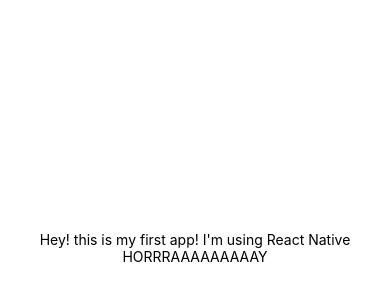
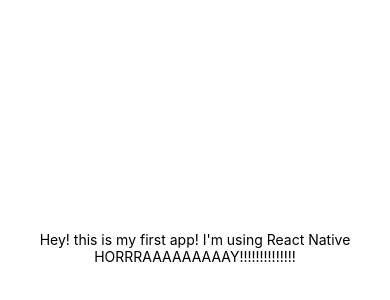
Before and after one commit to essensift/myreact, a React Native app: screen / in a window 390 px wide. Shown: the part 174-474 px from the top of the page. Built offline with nearby package versions, Linux system fonts and the light colour scheme.

Commit message:
commit test 3

```diff
--- a/App.js
+++ b/App.js
@@ -6,7 +6,7 @@
     return (
       <View style={styles.container}>
         <Text>Hey! this is my first app! I'm using React Native</Text>
-        <Text>HORRRAAAAAAAAAY</Text>
+        <Text>HORRRAAAAAAAAAY!!!!!!!!!!!!!!</Text>
       </View>
     );
   }
```
